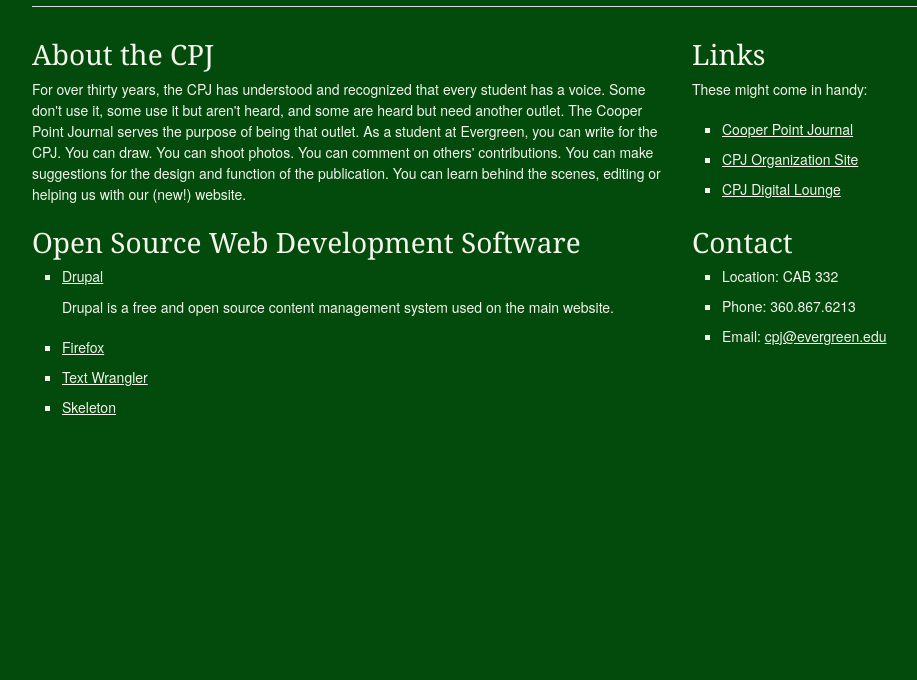
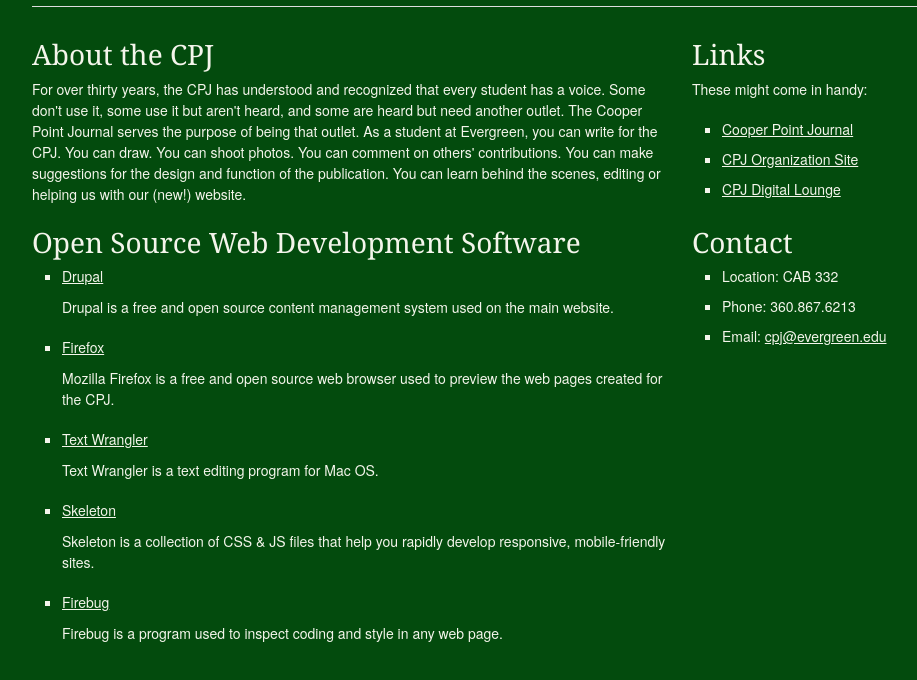
Before and after one commit to cpj/cpj.github.com, a plain HTML site: page index.html in a window 1280 px wide. Shown: the part 118-798 px from the top of the page, without its empty margins (138-1055 px from the left). Drawn offline with nearby package versions, Linux system fonts and the light colour scheme.

Commit message:
open source

```diff
--- a/index.html
+++ b/index.html
@@ -70,8 +70,13 @@
 				<li><a href="http://drupal.org/" target="_blank">Drupal</a></li>
 				<p>Drupal is a free and open source content management system used on the main website.</p>
 				<li><a href="http://mozilla.org/firefox/">Firefox</a></li>
+				<p>Mozilla Firefox is a free and open source web browser used to preview the web pages created for the CPJ.</p>
 				<li><a href="http://www.barebones.com/products/textwrangler/" target="_blank">Text Wrangler</a></li>
+				<p>Text Wrangler is a text editing program for Mac OS.</p>
 				<li><a href="http://getskeleton.com/" target="_blank">Skeleton</a></li>
+				<p>Skeleton is a collection of CSS & JS files that help you rapidly develop responsive, mobile-friendly sites.</p>
+				<li><a href="http://getfirebug.com/" target="_blankt">Firebug</a></li>
+				<p>Firebug is a program used to inspect coding and style in any web page.</p>
 			</div>
 		<div class="five columns">
 			<h3>Contact</h3>
```
